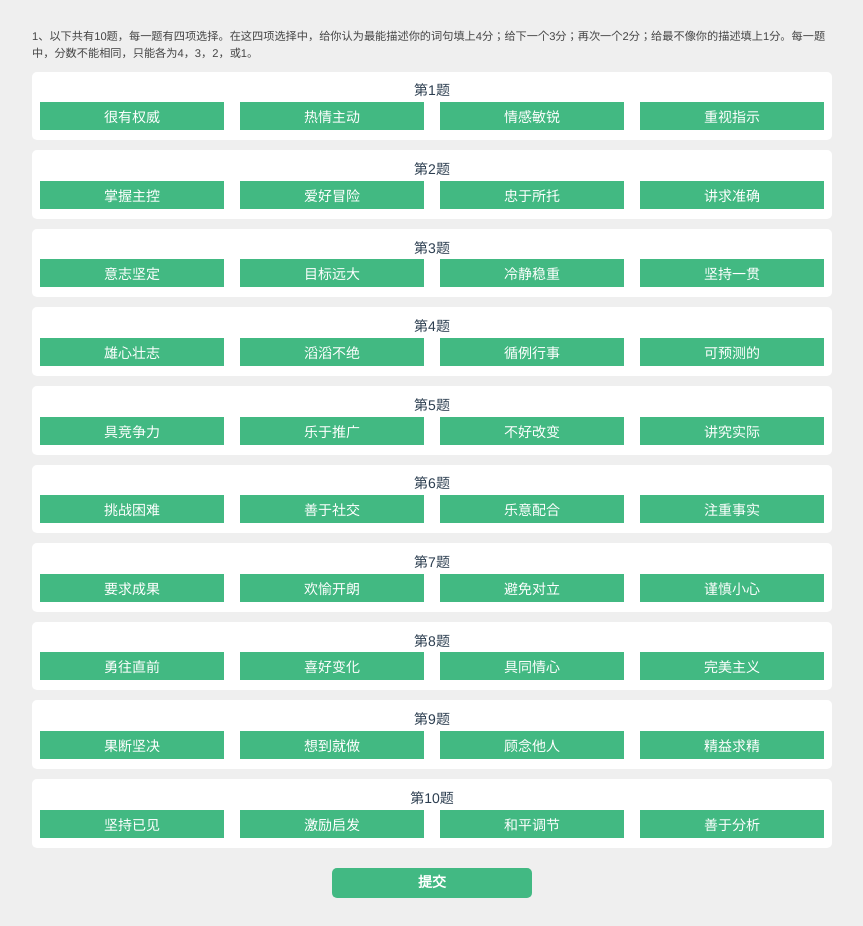
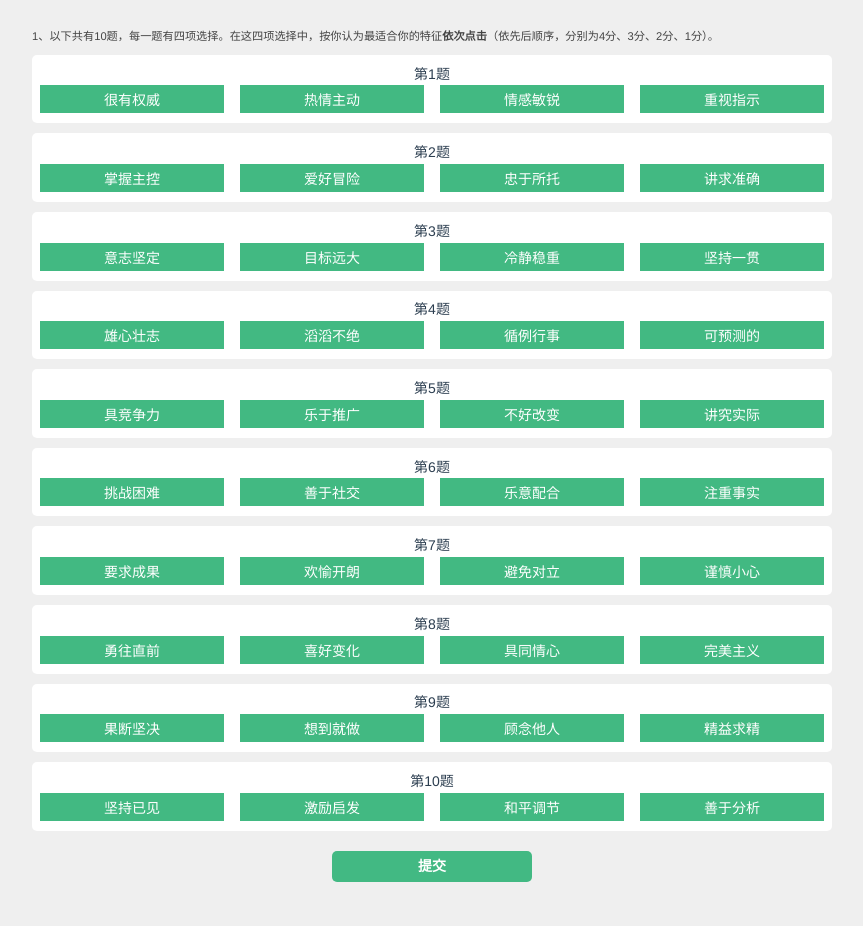
Before and after one commit to YosefYuan/disc, a Vue app: page / in a window 1280 px wide. Shown: the whole page, without its empty margins (208-1071 px from the left). Built offline with nearby package versions, Linux system fonts and the light colour scheme.

Commit message:
title and result show changed 0418

```diff
--- a/src/components/index.vue
+++ b/src/components/index.vue
@@ -1,6 +1,6 @@
 <template>
   <div>
-    <p class="ques-title">{{ title }}</p>
+    <p class="ques-title" v-html="title"></p>
     <template v-for="(v, i) in selectionData">
       <div :key="i" class="content">
         <p :key="i" class="quesNum">第{{i + 1}}题</p>
@@ -79,7 +79,7 @@ export default {
       }
       this.maxConclusionData = [];
       this.maxScoreArr.map((v, i) => {
-        this.maxConclusionData.splice(i, 1, this.conclusionData[v].join("; "));
+        this.maxConclusionData.splice(i, 1, this.conclusionData[v].join("<br>"));
       });
     },
     checkAll() {
--- a/src/components/result.vue
+++ b/src/components/result.vue
@@ -2,8 +2,8 @@
   <div>
     <p>测试结果</p>
     <div id="conclusion-wrapper" v-if="maxConclusionData.length">
-      <ul :key="i2" v-for="(v2,i2) in maxConclusionData">
-        <li>{{v2}}</li>
+      <ul :key="i" v-for="(v,i) in maxConclusionData">
+        <li v-html="v"></li>
       </ul>
     </div>
   </div>
@@ -45,7 +45,9 @@ p {
 #conclusion-wrapper li {
   list-style-type: none;
   border-bottom: 1px dashed #eee;
-  padding: 0.5em 0;
+  padding: 1em 0;
+  text-align: center;
+  line-height: 2;
 }
 #conclusion-wrapper ul:last-child li {
   border: none;
--- a/src/data/selection.js
+++ b/src/data/selection.js
@@ -1,5 +1,6 @@
 /* 题目 */
-const title = `1、以下共有10题，每一题有四项选择。在这四项选择中，给你认为最能描述你的词句填上4分；给下一个3分；再次一个2分；给最不像你的描述填上1分。每一题中，分数不能相同，只能各为4，3，2，或1。`
+// const title = `1、以下共有10题，每一题有四项选择。在这四项选择中，给你认为最能描述你的词句填上4分；给下一个3分；再次一个2分；给最不像你的描述填上1分。每一题中，分数不能相同，只能各为4，3，2，或1。`
+const title = `1、以下共有10题，每一题有四项选择。在这四项选择中，按你认为最适合你的特征<strong>依次点击</strong>（依先后顺序，分别为4分、3分、2分、1分）。`
 
 /* 选项 */
 const selectionData = [{
```
